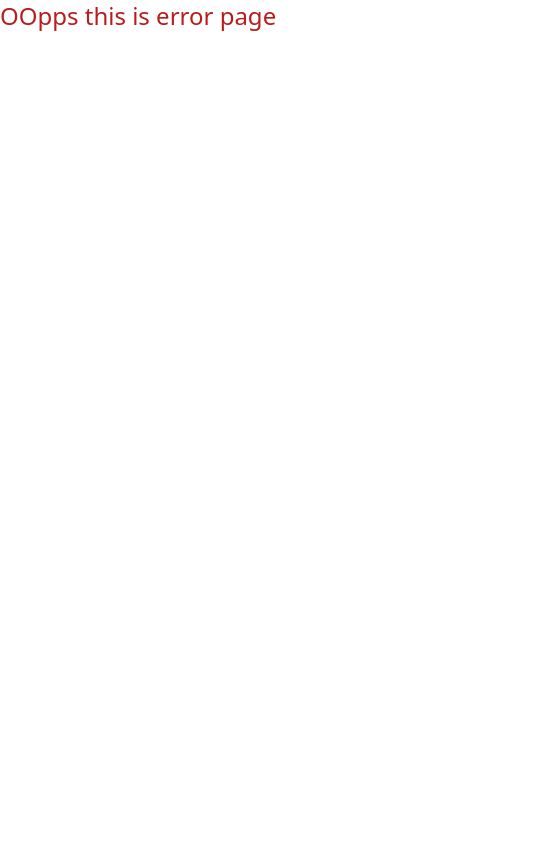
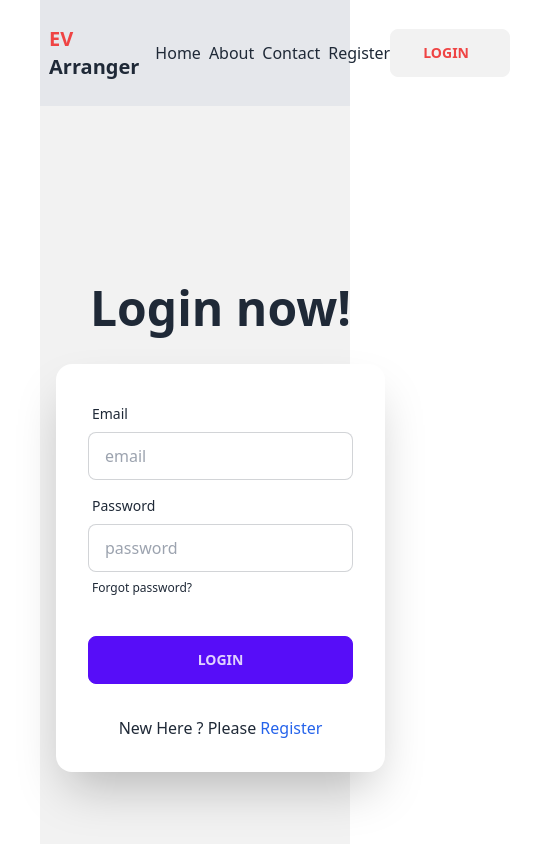
Before and after one commit to Mahmodul7314/Social-Event-Management-EV_Arranger-A9, a React (Vite) app: page /login in a window 390 px wide. Shown: the top 844 px of the page, 534 px wide, since content can reach past the window. Built offline with nearby package versions, Linux system fonts and the light colour scheme; no server answers.

Commit message:
create user ,registration and login, logout functionality complete

```diff
--- a/package.json
+++ b/package.json
@@ -10,6 +10,7 @@
     "preview": "vite preview"
   },
   "dependencies": {
+    "firebase": "^10.4.0",
     "localforage": "^1.10.0",
     "match-sorter": "^6.3.1",
     "react": "^18.2.0",
--- /dev/null
+++ b/src/Pages/Login/Login.jsx
@@ -0,0 +1,66 @@
+/* eslint-disable no-unused-vars */
+import { useContext } from "react";
+import { Link, NavLink } from "react-router-dom";
+import { AuthContext } from "../../components/AuthProvider/AuthProvider";
+
+
+
+const Login = () => {
+
+const {signIn}= useContext(AuthContext)
+const handleLogin =e=>{
+e.preventDefault();
+const form = new FormData(e.currentTarget);
+const email = form.get('email');
+const password = form.get('password');
+
+//Sign In
+ signIn(email,password)
+  .then(result=>{
+    console.log(result.user)
+  })
+  .catch(error=>{
+    console.error(error)
+  })
+
+}
+    return (
+        <div>
+            <div className="hero min-h-screen bg-base-200">
+  <div className="hero-content flex-col ">
+    <div className="text-center lg:text-left">
+      <h1 className="text-5xl mb-4 font-bold">Login now!</h1>
+
+    </div>
+    <div className="card flex-shrink-0 w-full  max-w-sm shadow-2xl bg-base-100">
+      <form onSubmit={handleLogin} className="card-body">
+        <div className="form-control">
+          <label className="label">
+            <span className="label-text">Email</span>
+          </label>
+          <input type="email" name="email" placeholder="email" className="input input-bordered" required />
+        </div>
+        <div className="form-control">
+          <label className="label">
+            <span className="label-text">Password</span>
+          </label>
+          <input type="password" name="password" placeholder="password" className="input input-bordered" required />
+          <label className="label">
+            <a href="#" className="label-text-alt link link-hover">Forgot password?</a>
+          </label>
+        </div>
+        <div className="form-control mt-6">
+          <button className="btn btn-primary">Login</button>
+        </div>
+
+      </form>
+      <p className="px-4 pb-8 text-center">New Here ? Please <Link className="text-bold text-blue-600" to="/register">Register</Link></p>
+    </div>
+  </div>
+           </div>
+
+        </div>
+    );
+};
+
+export default Login;
--- /dev/null
+++ b/src/components/AuthProvider/AuthProvider.jsx
@@ -0,0 +1,59 @@
+/* eslint-disable react/prop-types */
+import { createContext, useEffect, useState } from "react";
+import app from "../../firebase/firebase.config";
+import { createUserWithEmailAndPassword, getAuth, onAuthStateChanged, signInWithEmailAndPassword, signOut } from "firebase/auth";
+
+
+
+export const AuthContext = createContext(null);
+const auth = getAuth(app);
+
+const AuthProvider = ({children}) => {
+    const [user, setUser] = useState(null);
+
+    //Create User
+const createUser =(email,password)=>{
+    return createUserWithEmailAndPassword(auth, email, password);
+}
+
+//Sign in
+const signIn =(email,password)=>{
+    return signInWithEmailAndPassword(auth,email,password)
+
+  }
+
+  //observ auth state change
+  useEffect(()=>{
+    const unSubscribe  = onAuthStateChanged(auth,currentUser =>{
+        setUser(currentUser);
+        console.log('observe user inside useEffect with on auth', currentUser);
+    })
+    return ()=>{
+        unSubscribe();
+    }
+
+  },[])
+
+  //LogOut
+  const logOut =()=>{
+    return signOut(auth);
+  }
+
+
+
+
+const authInfo={
+    createUser,
+    signIn,
+    user,
+    logOut
+
+}
+    return (
+        <AuthContext.Provider value={authInfo}>
+            {children}
+        </AuthContext.Provider>
+    );
+};
+
+export default AuthProvider;
--- a/src/components/Header/Navbar.jsx
+++ b/src/components/Header/Navbar.jsx
@@ -1,7 +1,20 @@
+import { useContext } from "react";
 import { NavLink } from "react-router-dom";
+import { AuthContext } from "../AuthProvider/AuthProvider";
 
 
 const Navbar = () => {
+
+  const {user,logOut} = useContext(AuthContext);
+
+  const handleLogOut =()=>{
+    logOut()
+    .then(()=>console.log('LogOut Successfull'))
+    .catch(error=>console.error(error))
+  }
+
+
+
     return (
         <div className="border py-6 bg-gray-200 flex items-center">
            <h2 className="lg:text-4xl md:text-3xl text-xl  lg:font-extrabold font-bold lg:px-6 px-2 pr-4 md:pr-10 lg:pr-20"><span className="text-red-500">EV</span> Arranger</h2>
@@ -32,9 +45,44 @@ const Navbar = () => {
  Contact
 </NavLink>
 
+   <NavLink
+  to="/register"
+  className={({ isActive, isPending }) =>
+    isPending ? "pending" : isActive ? "active text-red-500 font-bold px-4 py-4" : ""
+  }
+>
+ Register
+</NavLink>
 
-           </ul>
-        </div>
+ </ul>
+       <div className="w-1/2 flex justify-end pr-6" >
+      {user? <>
+           <button className="btn" onClick={handleLogOut} >
+           <div
+            className={({ isActive, isPending }) =>
+            isPending ? "pending" : isActive ? "active text-red-500 font-extrabold px-4 py-4" : "font-extrabold"
+           }
+          >
+           LogOut
+           </div>
+           </button>
+      </>
+      :
+      <button className="btn">
+      <NavLink
+       to="/login"
+       className={({ isActive, isPending }) =>
+       isPending ? "pending" : isActive ? "active text-red-500 font-extrabold px-4 py-4 pr-6" : "font-extrabold"
+      }
+     >
+      Login
+      </NavLink>
+      </button>
+
+      }
+
+         </div>
+     </div>
     );
 };
 
--- /dev/null
+++ b/src/components/Register/Register.jsx
@@ -0,0 +1,86 @@
+/* eslint-disable no-unused-vars */
+import { getAuth } from "firebase/auth";
+import { useContext } from "react";
+import { Link } from "react-router-dom";
+import { AuthContext } from "../AuthProvider/AuthProvider";
+
+
+const Register = () => {
+
+    const { createUser} = useContext(AuthContext)
+
+    const handleRegister =e=>{
+
+        e.preventDefault();
+        const form = new FormData(e.currentTarget);
+        const name = form.get('name');
+        const image = form.get('image');
+        const email = form.get('email');
+        const password = form.get('password');
+
+        console.log(name,image,email,password)
+
+        //Create User
+        createUser(email, password)
+        .then(result =>{
+            console.log(result.user)
+        })
+        .catch(error =>{
+            console.error(error)
+        })
+
+
+
+        }
+
+    return (
+        <div>
+               <div className="hero min-h-screen bg-base-200">
+  <div className="hero-content flex-col ">
+    <div className="text-center lg:text-left">
+      <h1 className="text-5xl mb-4 font-bold">Register now!</h1>
+
+    </div>
+    <div className="card flex-shrink-0 w-full  max-w-sm shadow-2xl bg-base-100">
+      <form onSubmit={handleRegister} className="card-body">
+        <div className="form-control">
+          <label className="label">
+            <span className="label-text">Name</span>
+          </label>
+          <input type="text" name="name" placeholder="Your Name" className="input input-bordered" required />
+        </div>
+        <div className="form-control">
+          <label className="label">
+            <span className="label-text">Image Url</span>
+          </label>
+          <input type="text" name="image" placeholder="Your Image url" className="input input-bordered" required />
+        </div>
+        <div className="form-control">
+          <label className="label">
+            <span className="label-text">Email</span>
+          </label>
+          <input type="email" name="email" placeholder="email" className="input input-bordered" required />
+        </div>
+        <div className="form-control">
+          <label className="label">
+            <span className="label-text">Password</span>
+          </label>
+          <input type="password" name="password" placeholder="password" className="input input-bordered" required />
+          <label className="label">
+            <a href="#" className="label-text-alt link link-hover">Forgot password?</a>
+          </label>
+        </div>
+        <div className="form-control mt-6">
+          <button className="btn btn-primary">Register</button>
+        </div>
+
+      </form>
+      <p className="px-4 pb-8 text-center">Have You Account ? Please <Link className="text-bold text-blue-600" to="/login">Login</Link></p>
+    </div>
+  </div>
+           </div>
+        </div>
+    );
+};
+
+export default Register;
--- /dev/null
+++ b/src/firebase/firebase.config.js
@@ -0,0 +1,19 @@
+// Import the functions you need from the SDKs you need
+import { initializeApp } from "firebase/app";
+// TODO: Add SDKs for Firebase products that you want to use
+// https://firebase.google.com/docs/web/setup#available-libraries
+
+// Your web app's Firebase configuration
+const firebaseConfig = {
+  apiKey: "AIzaSyAvqF6sHdCln-lBmlfUKzTixB9Bi5aVW2M",
+  authDomain: "social-event-management-23257.firebaseapp.com",
+  projectId: "social-event-management-23257",
+  storageBucket: "social-event-management-23257.appspot.com",
+  messagingSenderId: "754185654164",
+  appId: "1:754185654164:web:98a05a6f6448d919dfc981"
+};
+
+// Initialize Firebase
+const app = initializeApp(firebaseConfig);
+
+export default app;
--- a/src/main.jsx
+++ b/src/main.jsx
@@ -1,12 +1,16 @@
+/* eslint-disable no-unused-vars */
 import React from 'react'
 import ReactDOM from 'react-dom/client'
 import App from './App.jsx'
 import './index.css'
 import { RouterProvider } from 'react-router-dom'
 import router from './Routes/Route.jsx'
+import AuthProvider from './components/AuthProvider/AuthProvider.jsx'
 
 ReactDOM.createRoot(document.getElementById('root')).render(
   <React.StrictMode>
-    <RouterProvider router={router}></RouterProvider>
+  <AuthProvider>
+  <RouterProvider router={router}></RouterProvider>
+  </AuthProvider>
   </React.StrictMode>,
 )
```
Also changed, not shown: src/Routes/Route.jsx (+10 -0 lines), 1 other file (tests, documents, lock files or other folders).
